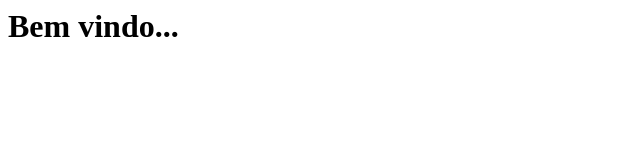
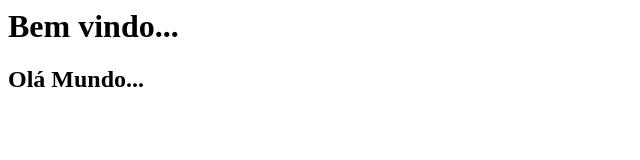
Before and after one commit to deividarauj0/curso_github, a plain HTML site: page index.html in a window 1280 px wide. Shown: the whole page, without its empty margins (0-640 px from the left). Drawn offline with Linux system fonts and the light colour scheme.

Commit message:
Colocando h2

```diff
--- a/index.html
+++ b/index.html
@@ -1 +1,2 @@
 <h1>Bem vindo...</h1>
+<h2>Olá Mundo...</h2>
```
